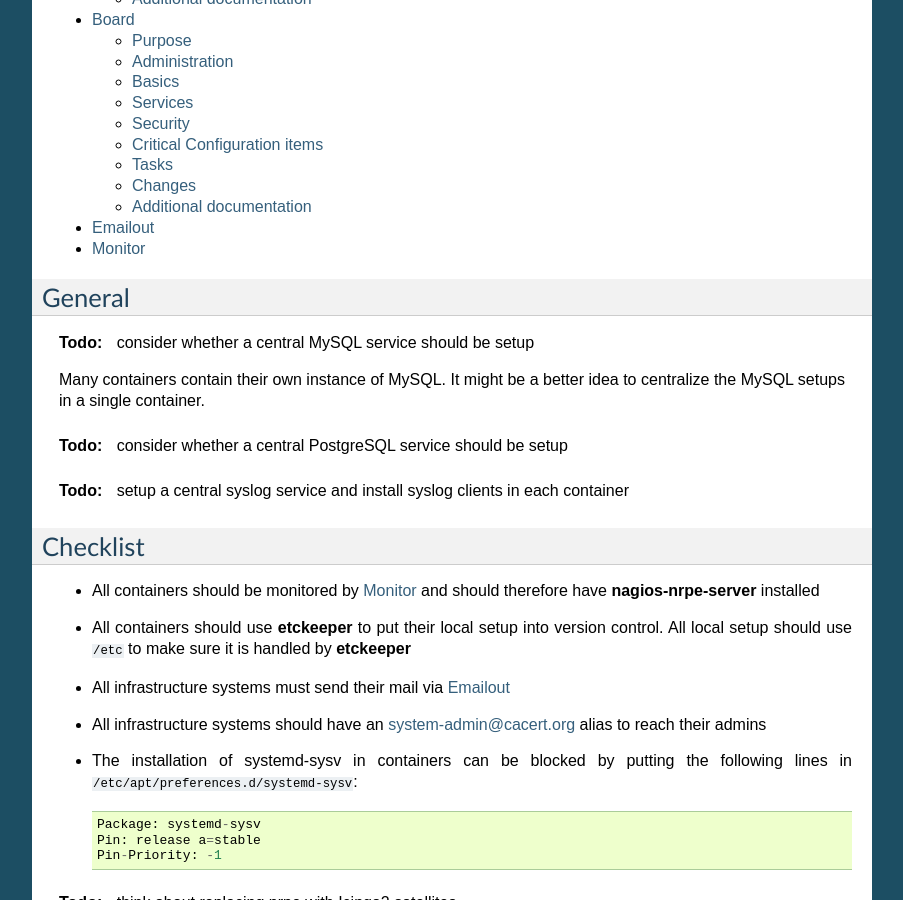
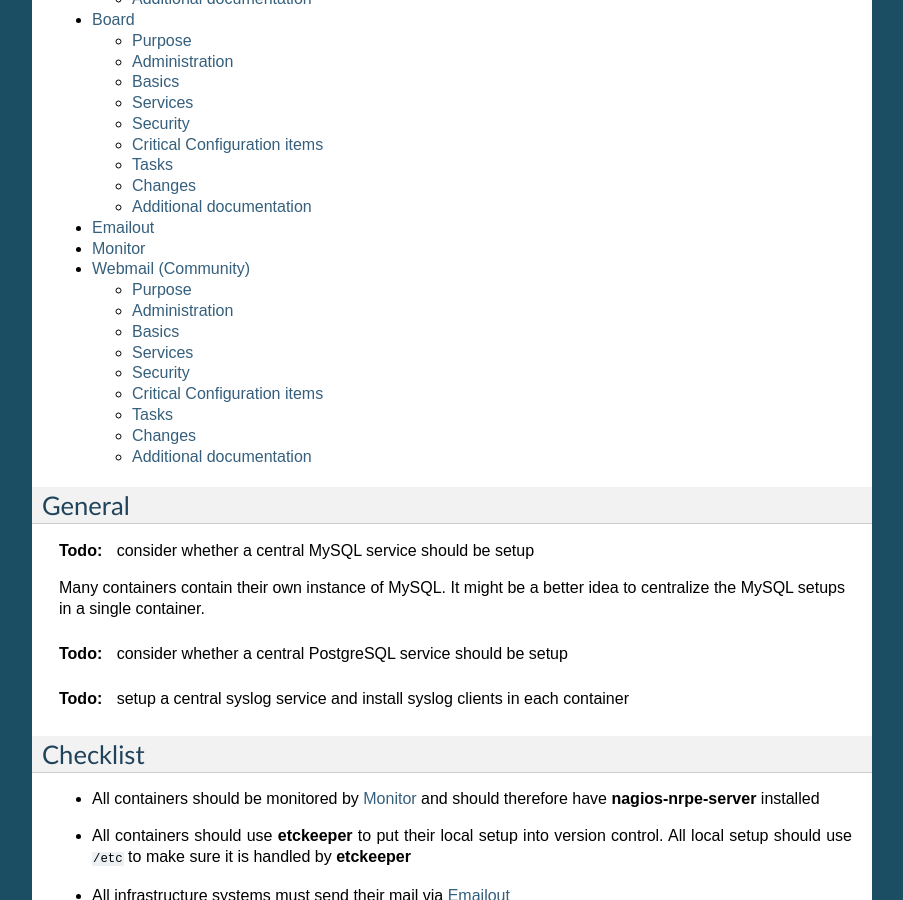
Before and after one commit to CAcertOrg/cacert-infradocs, a Sphinx documentation site: the page built from docs/systems.rst, in a window 1280 px wide and 900 px high, scrolled down 706 px. Shown: the whole window, without its empty margins (198-1101 px from the left). Built offline with Sphinx 7.4.7, drawn with Linux system fonts in a browser that asks for light colours; some of the changed lines change nothing that is shown.

Commit message:
Add documentation for the webmail system
This commit adds documentation for the webmail system. The documentation
is taken from the Wiki page
https://wiki.cacert.org/SystemAdministration/Systems/Community and
gathered from the running system.

```diff
--- a/docs/systems.rst
+++ b/docs/systems.rst
@@ -10,6 +10,7 @@
    systems/board
    systems/emailout
    systems/monitor
+   systems/webmail
 
 General
 -------
--- /dev/null
+++ b/docs/systems/webmail.rst
@@ -0,0 +1,350 @@
+.. index::
+   single: Systems; Webmail
+
+===================
+Webmail (Community)
+===================
+
+Purpose
+=======
+
+This container hosts the webmail system available at
+https://community.cacert.org/ that provides web based mail access to users with
+a @cacert.org email address.
+
+The system also hosts the `board voting system`_, `staff list`_ and `email
+password reset`_.
+
+.. todo:: move `board voting system`_ to a separate container
+
+.. todo::
+   move `staff list`_ to a separate container or integrate it into some
+   new self service system
+
+.. _board voting system: https://community.cacert.org/board
+.. _staff list: https://community.cacert.org/staff.php
+.. _email password reset: https://community.cacert.org/password.php
+
+Administration
+==============
+
+System Administration
+---------------------
+
+* Primary: None
+* Secondary: None
+
+.. todo:: find admins for webmail
+
+Application Administration
+--------------------------
+
++---------------------+-----------------------+
+| Application         | Administrators        |
++=====================+=======================+
+| Webmail             | :ref:`people_ulrich`, |
+|                     | :ref:`people_jselzer` |
++---------------------+-----------------------+
+| Board voting system | :ref:`people_jandd`   |
++---------------------+-----------------------+
+| Staff list          | None                  |
++---------------------+-----------------------+
+| Password reset      | None                  |
++---------------------+-----------------------+
+
+Contact
+-------
+
+* webmail-admin@cacert.org
+
+Additional People
+-----------------
+
+:ref:`people_jandd`, :ref:`people_mario` and :ref:`people_jselzer` have
+:program:`sudo` access on that machine.
+
+Basics
+======
+
+Physical Location
+-----------------
+
+This system is located in an :term:`LXC` container on physical machine
+:doc:`infra02`.
+
+Logical Location
+----------------
+
+:IP Internet: :ip:v4:`213.154.225.228`
+:IP Intranet: :ip:v4:`172.16.2.20`
+:IP Internal: :ip:v4:`10.0.0.120`
+:MAC address: :mac:`00:ff:9a:a7:64:78` (eth0)
+
+.. seealso::
+
+   See :doc:`../network`
+
+DNS
+---
+
+.. index::
+   single: DNS records; Webmail
+   single: DNS records; Community
+
+===================== ======== ================
+Name                  Type     Content
+===================== ======== ================
+community.cacert.org. IN CNAME email.cacert.org
+===================== ======== ================
+
+.. seealso::
+
+   See https://wiki.cacert.org/SystemAdministration/Procedures/DNSChanges
+
+Operating System
+----------------
+
+.. index::
+   single: Debian GNU/Linux; Etch
+   single: Debian GNU/Linux; 4.0
+
+* Debian GNU/Linux 4.0
+
+Applicable Documentation
+------------------------
+
+This is it :-)
+
+.. seealso::
+
+   * `Community Email Wiki Page <https://wiki.cacert.org/CommunityEmail>`_
+   * `Email Account Policy <https://wiki.cacert.org/EmailAccountPolicy>`_
+
+Services
+========
+
+Listening services
+------------------
+
+.. use the values from this table or add new lines if applicable
+
++----------+---------+---------+---------------------------+
+| Port     | Service | Origin  | Purpose                   |
++==========+=========+=========+===========================+
+| 22/tcp   | ssh     | ANY     | admin console access      |
++----------+---------+---------+---------------------------+
+| 443/tcp  | https   | ANY     | Web server                |
++----------+---------+---------+---------------------------+
+| 5666/tcp | nrpe    | monitor | remote monitoring service |
++----------+---------+---------+---------------------------+
+
+.. note::
+
+   The ssh port is reachable via NAT on email.cacert.org:12022
+
+Running services
+----------------
+
++--------------------+--------------------+----------------------------------------+
+| Service            | Usage              | Start mechanism                        |
++====================+====================+========================================+
+| openssh server     | ssh daemon for     | init script :file:`/etc/init.d/ssh`    |
+|                    | remote             |                                        |
+|                    | administration     |                                        |
++--------------------+--------------------+----------------------------------------+
+| Apache httpd       | Webserver for      | init script                            |
+|                    | Applications       | :file:`/etc/init.d/apache2`            |
++--------------------+--------------------+----------------------------------------+
+| cron               | job scheduler      | init script :file:`/etc/init.d/cron`   |
++--------------------+--------------------+----------------------------------------+
+| Postfix            | SMTP server for    | init script                            |
+|                    | local mail         | :file:`/etc/init.d/postfix`            |
+|                    | submission         |                                        |
++--------------------+--------------------+----------------------------------------+
+| Nagios NRPE server | remote monitoring  | init script                            |
+|                    | service queried by | :file:`/etc/init.d/nagios-nrpe-server` |
+|                    | :doc:`monitor`     |                                        |
++--------------------+--------------------+----------------------------------------+
+
+Connected Systems
+-----------------
+
+* :doc:`monitor`
+
+Outbound network connections
+----------------------------
+
+* DNS (53) resolving nameservers 172.16.2.2 and 172.16.2.3
+* :doc:`emailout` as SMTP relay
+* archive.debian.org as Debian mirror
+* :doc:`email` for MySQL (3306/tcp) for webmail, password reset and staff list
+* :doc:`email` IMAP (110/tcp), IMAPS (993/tcp), Manage Sieve (2001/tcp), SMTPS
+  (465/tcp) and SMTP Submission (587/tcp) for the webmail system
+
+Security
+========
+
+SSH host keys
+-------------
+
++-----------+-----------------------------------------------------+
+| Algorithm | Fingerprint                                         |
++===========+=====================================================+
+| RSA       | ``82:91:22:22:10:75:ab:0e:55:05:9a:f9:98:cb:94:48`` |
++-----------+-----------------------------------------------------+
+| DSA       | ``6b:6e:59:37:41:83:a5:89:2a:18:04:23:51:53:5d:cd`` |
++-----------+-----------------------------------------------------+
+| ECDSA     | \-                                                  |
++-----------+-----------------------------------------------------+
+| ED25519   | \-                                                  |
++-----------+-----------------------------------------------------+
+
+.. warning::
+
+   The system is too old to support ECDSA or ED25519 keys.
+
+.. seealso::
+
+   See :doc:`../sshkeys`
+
+Non-distribution packages and modifications
+-------------------------------------------
+
+:file:`/var/www/roundcubemail` contains a `Roundcube`_ 0.2.1 installation,
+probably with patches.
+
+.. todo::
+
+   Research wether Roundcube has been patched or not
+
+:file:`/var/www/staff.php` is a custom built PHP script to show a list of
+people with cacert.org email addresses.
+
+:file:`/var/www/password.php` is a custom build PHP script to allow users to
+reset their email password.
+
+:file:`/var/www/board` contains the board voting system.
+
+.. _Roundcube: https://roundcube.net/
+
+Risk assessments on critical packages
+-------------------------------------
+
+The whole system is outdated, the PHP version is ancient, Roundcube is old.
+Needs to be replaced as soon as possible.
+
+Critical Configuration items
+============================
+
+Keys and X.509 certificates
+---------------------------
+
+* :file:`/etc/ssl/certs/ssl-cert-community-cacert.crt` server certificate
+* :file:`/etc/ssl/private/ssl-cert-community-cacert.key` server key
+* :file:`/usr/share/ca-certificates/cacert.org/` directory containing the
+  CAcert.org Class 1 and Class 3 CA certificates (allowed CA certificates for
+  client authentication and certificate chain for server certificate) with
+  symbolic links with the :command:`openssl` hashed certificate names
+
+.. seealso::
+
+   * :doc:`../certlist`
+   * https://wiki.cacert.org/SystemAdministration/CertificateList
+
+Apache configuration
+--------------------
+
+The Apache httpd configuration is stored in
+:file:`/etc/apache2/sites-available/webmail`.
+
+:file:`/etc/hosts`
+------------------
+
+Defines some aliases for :doc:`email` that are used by Roundcube, the password
+reset script and the staff list script.
+
+Roundcube configuration
+-----------------------
+
+The Roundcube configuration is stored in files in the
+:file:`/var/www/roundcubemail/config/` directory.
+
+
+Staff list script
+-----------------
+
+The staff list contains its configuration in :file:`/var/www/staff.php` itself.
+
+.. todo::
+
+   Put the staff list script in a git repository
+
+Password reset script
+---------------------
+
+The password reset script contains it configuration in
+:file:`/var/www/password.php` itself.
+
+.. todo::
+
+   Put the password reset script in a git repository
+
+Board voting system configuration
+---------------------------------
+
+The board voting system uses a SQLite database in
+:file:`/var/www/board/database.sqlite`.
+
+.. warning::
+
+   The board voting system software seems to be checked out from a Subversion
+   repository at https://svn.cacert.cl/Software/Voting/vote that does not exist
+   anymore
+
+.. todo::
+
+   Put the current version of the board voting system in a git repository
+
+Tasks
+=====
+
+Planned
+-------
+
+.. todo:: implement CRL checking
+
+Changes
+=======
+
+System Future
+-------------
+
+.. todo::
+   The system has to be replaced with a new system using a current operating
+   system version
+
+Additional documentation
+========================
+
+.. seealso:
+
+   * https://wiki.cacert.org/PostfixConfiguration
+
+References
+----------
+
+Webmail URL
+   https://community.cacert.org/ (redirects to
+   https://community.cacert.org/roundcubemail/)
+
+Board Voting System URL
+   https://community.cacert.org/board/
+
+Password reset
+   https://community.cacert.org/password.php
+
+Staff list
+   https://community.cacert.org/staff.php
+
+Wiki page for this system
+   https://wiki.cacert.org/SystemAdministration/Systems/Community
```
